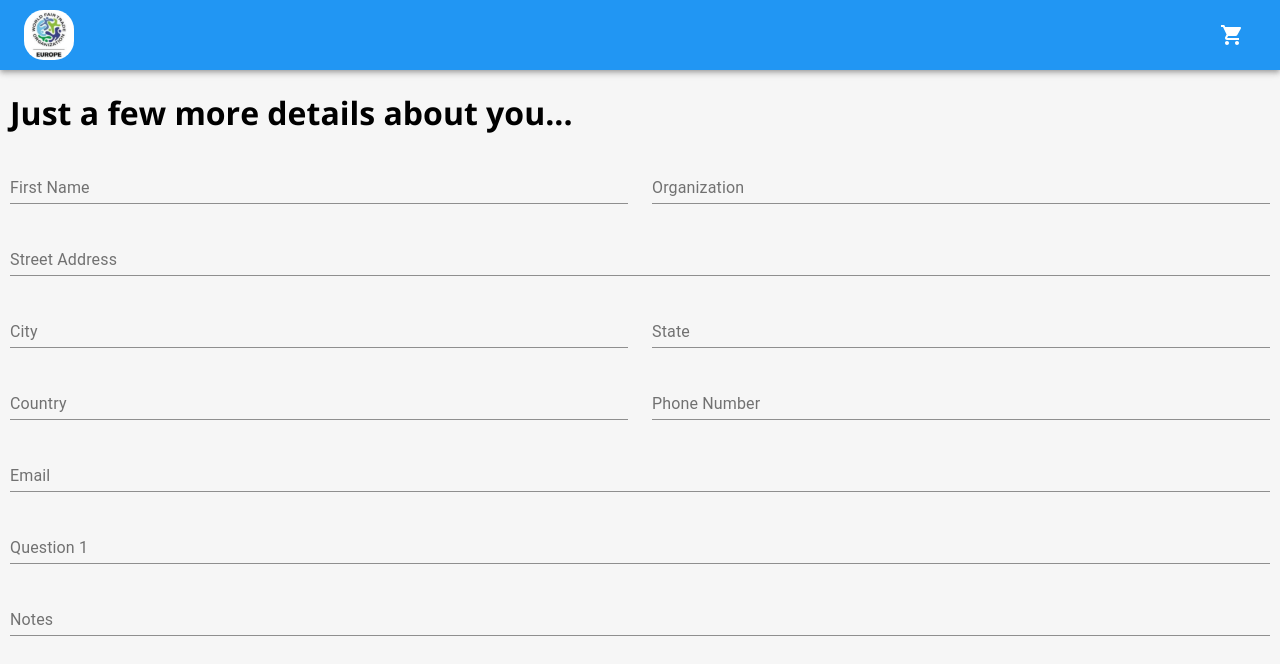
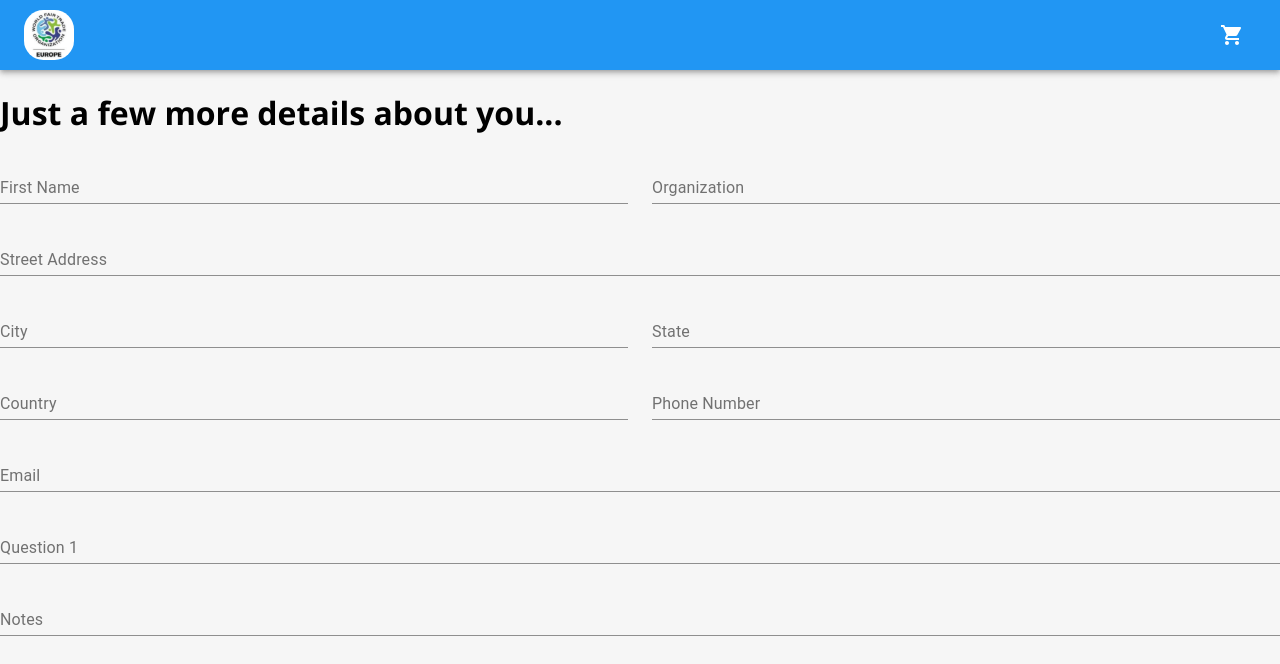
Before and after one commit to go-corona-go/the-front-store, a Next.js app: page /order in a window 1280 px wide. Shown: the top 664 px of the page. Built offline with nearby package versions, Linux system fonts and the light colour scheme.

Commit message:
Added layout in homepage

```diff
--- a/components/Layout/index.js
+++ b/components/Layout/index.js
@@ -1,7 +1,4 @@
-import {
-  createMuiTheme,
-  ThemeProvider,
-} from '@material-ui/core/styles';
+import { createMuiTheme, ThemeProvider } from '@material-ui/core/styles';
 import { blue } from '@material-ui/core/colors';
 import NavBar from '../Navbar';
 
@@ -13,10 +10,8 @@ const theme = createMuiTheme({
 
 const Layout = (props) => (
   <ThemeProvider theme={theme}>
-    <div>
-      <NavBar />
-      <div style={{ padding: '0px 10px' }}>{props.children}</div>
-    </div>
+    <NavBar />
+    {props.children}
   </ThemeProvider>
 );
 
```
Also changed, not shown: pages/homepage.js (+5 -18 lines).
